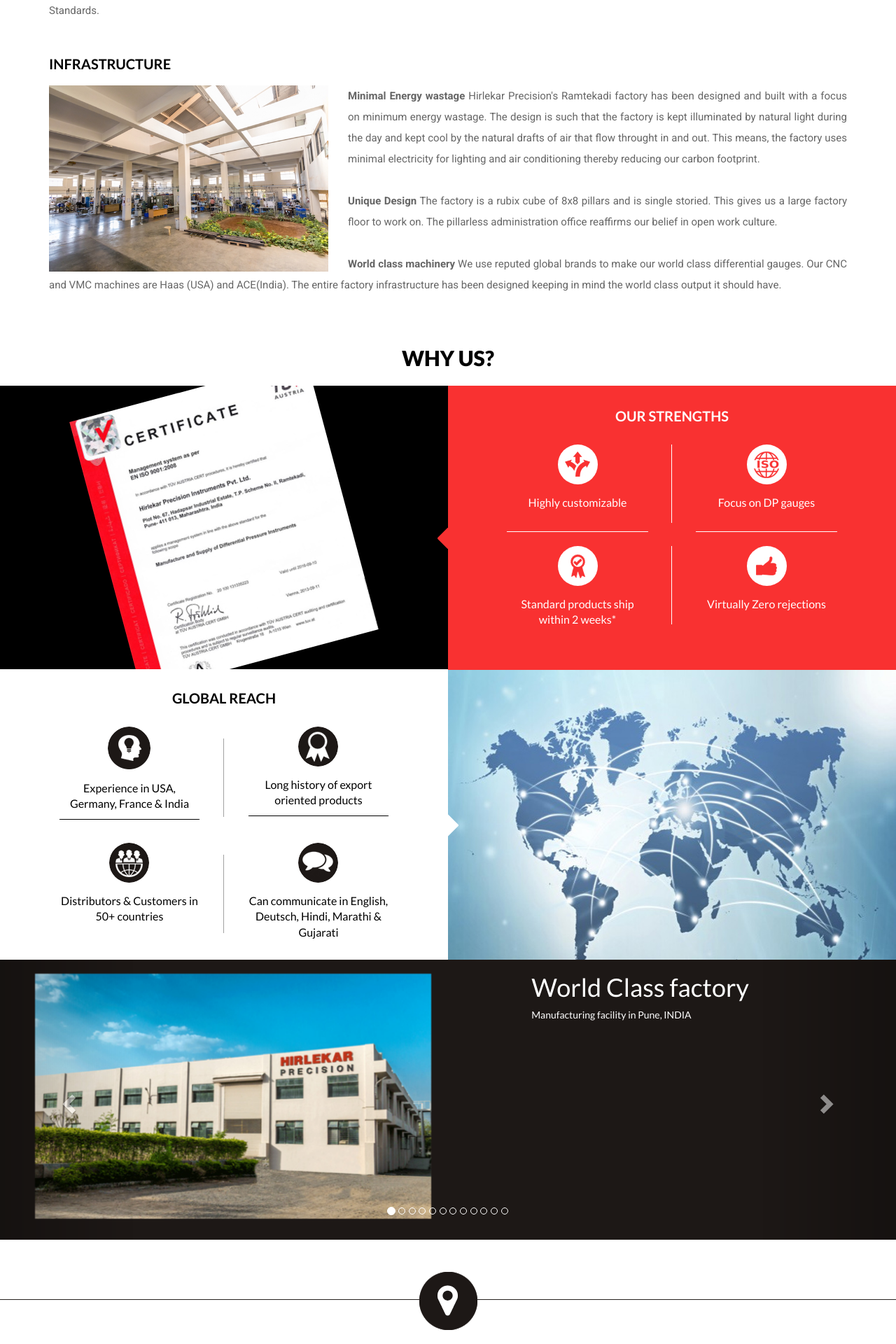
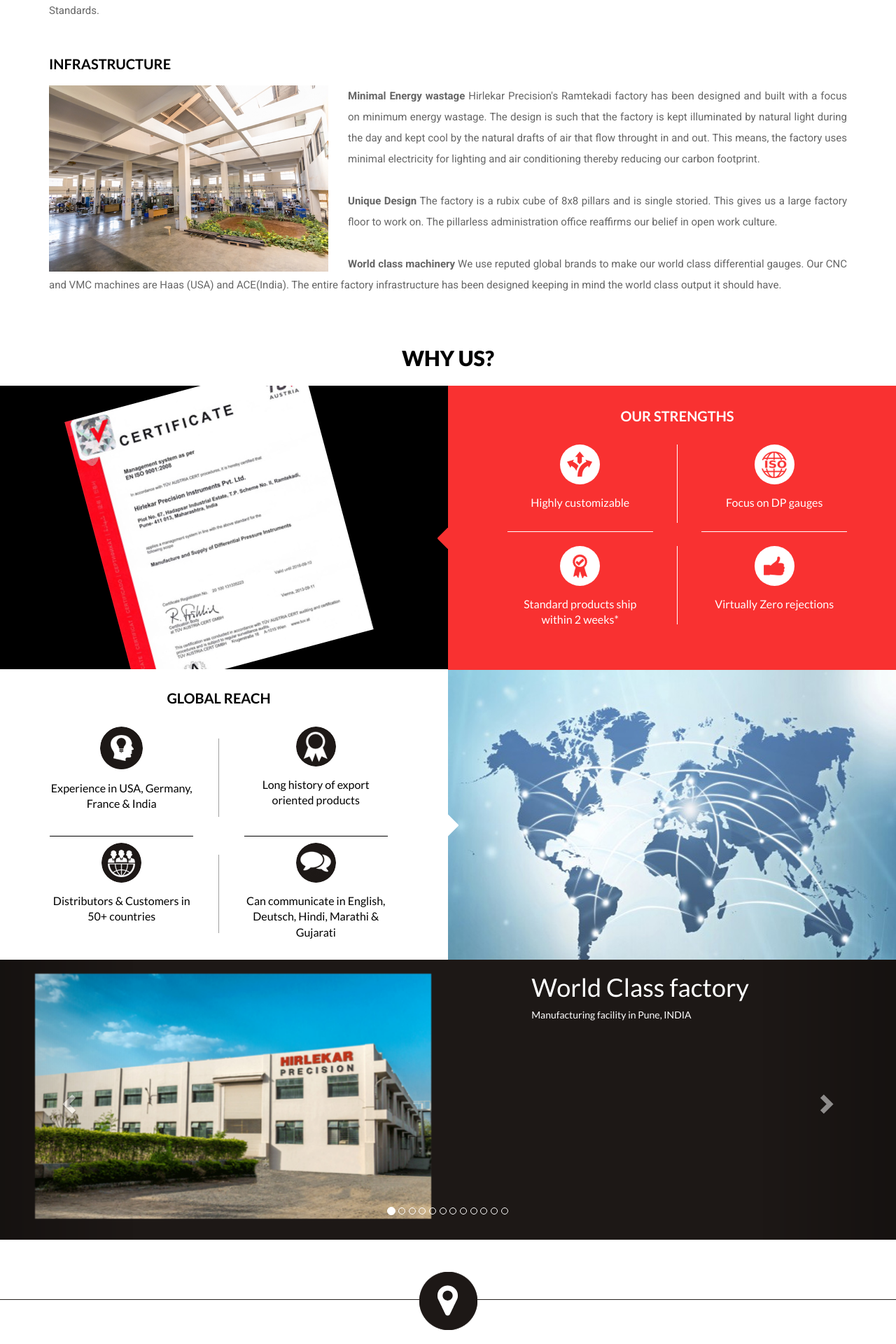
Before and after one commit to hirlekarprecision/hirlekarprecision.github.io, a Jekyll site: the page built from about.html, in a window 1280 px wide. Shown: the part 1249-3169 px from the top of the page at 70% size. Built offline with Jekyll 4.4.1, drawn with Linux system fonts in a browser that asks for light colours; grey boxes are pictures that could not be loaded.

Commit message:
Made minor CSS changes to make #why and #reach on about page to cover 100% of page width similar to the image carousel.

```diff
--- a/css/style.css
+++ b/css/style.css
@@ -1398,6 +1398,11 @@
 
 /***Why***/
 
+#why.container-fluid, #reach.container-fluid {
+  padding-left: 0;
+  padding-right: 0;
+}
+
 #why .col-md-6 {
   padding: 0;
 }
@@ -1426,6 +1431,7 @@
   padding: 32px 50px;
   position: relative;
   float: left;
+  width: 100%;
 }
 
 #why .strengths:after {
@@ -1567,8 +1573,8 @@
 
 #reach .strengths li .commonCertificate {
   width: 74%;
+  height: 95%;
   margin: 0 auto;
-  padding-bottom: 10px;
   border-bottom: 1px solid #010101;
 }
 
```
